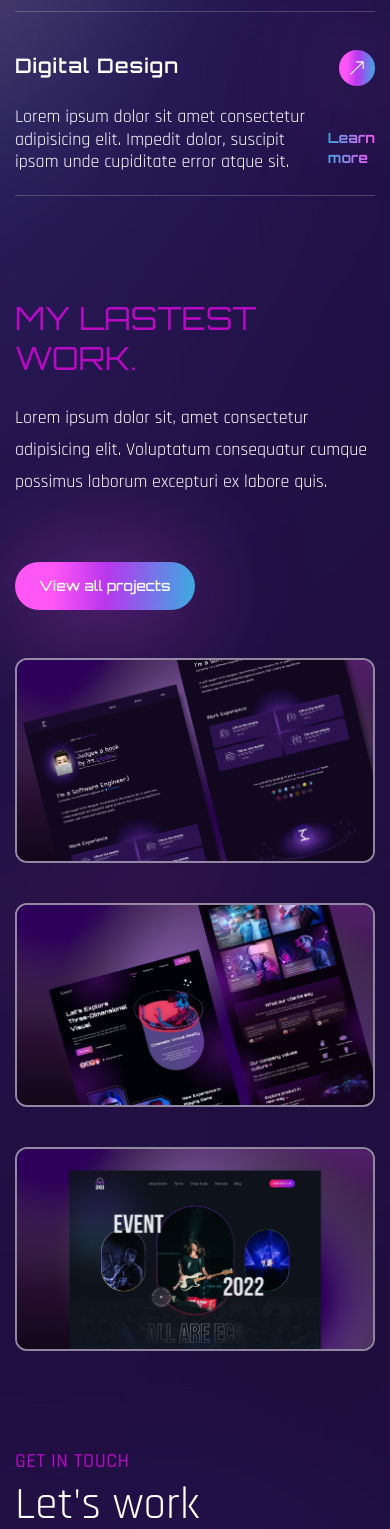
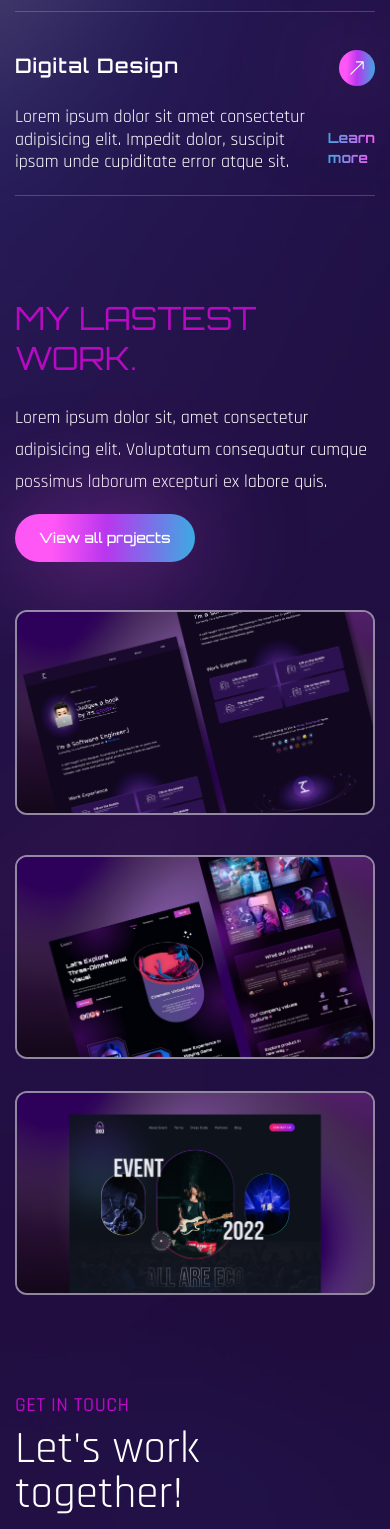
Before and after one commit to ferpalacios9/myPortfolio-fernando, a React (Create React App) app: page / in a window 390 px wide. Shown: the part 2441-3970 px from the top of the page. Built offline with nearby package versions, Linux system fonts and the light colour scheme; the HTML template or start-up script is replaced by a standard one; a web font is replaced by a local one.

Commit message:
Image design responsive

```diff
--- a/src/components/Work.js
+++ b/src/components/Work.js
@@ -11,7 +11,7 @@ import Img3 from '../assets/portfolio-img3.png';
 const Work = () => {
   return (
   <section className='section' id='work'>
-    <div className='container mx-auto'>
+    <div className='container mx-auto max-w-screen-lg'>
       <div className='flex flex-col lg:flex-row gap-x-10'>
         <motion.div
           variants={fadeIn('right', 0.3)}
@@ -25,7 +25,7 @@ const Work = () => {
               My Lastest <br />
               Work.
             </h2>
-            <p className='max-w-sm mb-16'>
+            <p className='max-w-sm mb-4'>
               Lorem ipsum dolor sit, amet consectetur adipisicing elit. Voluptatum consequatur cumque possimus laborum excepturi ex labore quis.
             </p>
             <button className='btn btn-sm'>View all projects</button>
@@ -55,9 +55,9 @@ const Work = () => {
           initial='hidden'
           whileInView={'show'}
           viewport={{ once: false, amount: 0.3 }}
-          className='flex-1 flex flex-col gap-y-10'>
+          className='flex-1 flex flex-col justify-between'>
           {/* image */}
-          <div className='group relative overflow-hidden border-2 border-white/50 rounded-xl'>
+          <div className='group relative overflow-hidden border-2 border-white/50 rounded-xl mb-8'>
             {/* overlay */}
             <div className='group-hover:bg-black/70 w-full h-full absolute z-40 transition-all duration-300'></div>
             {/* img */}
```
